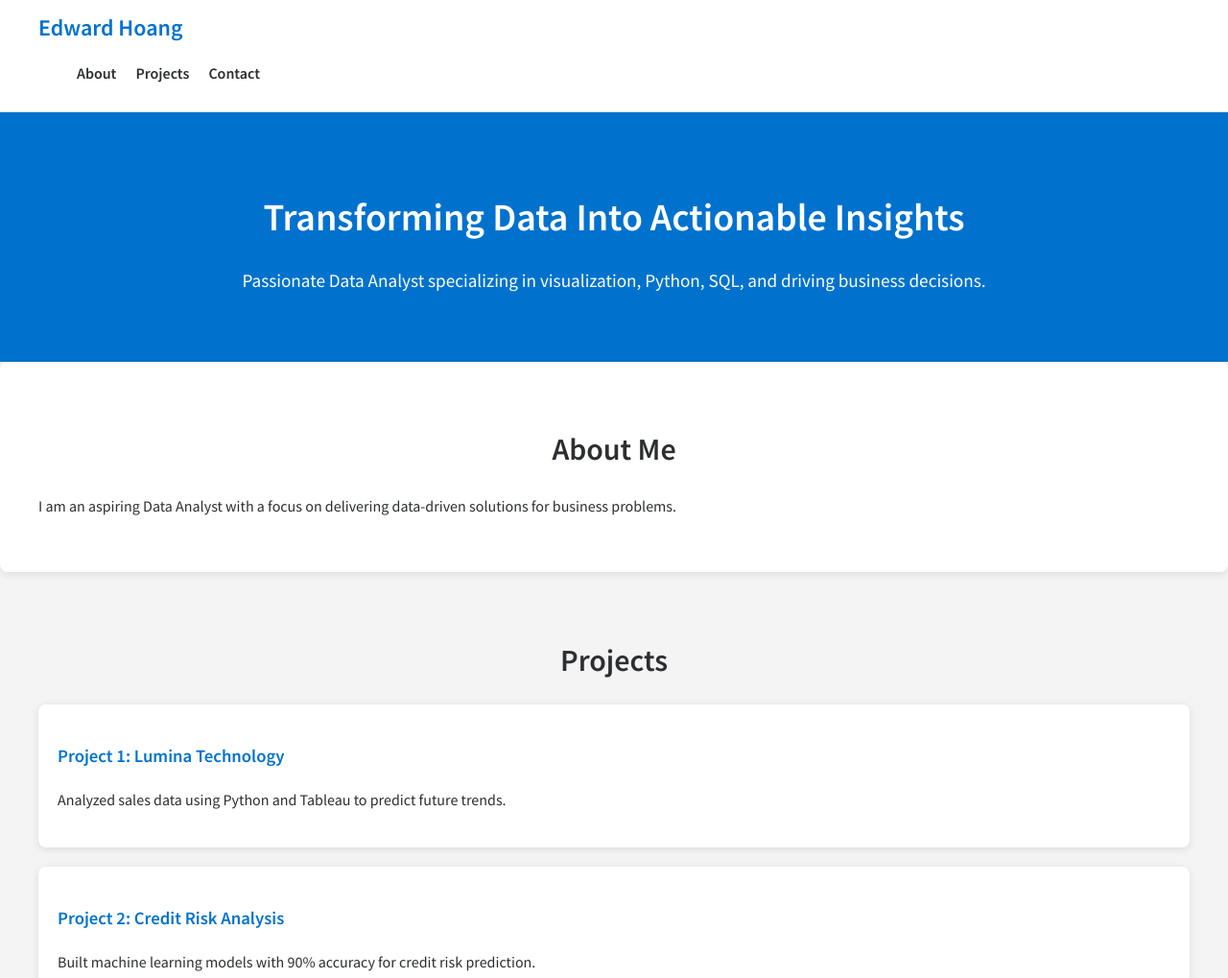
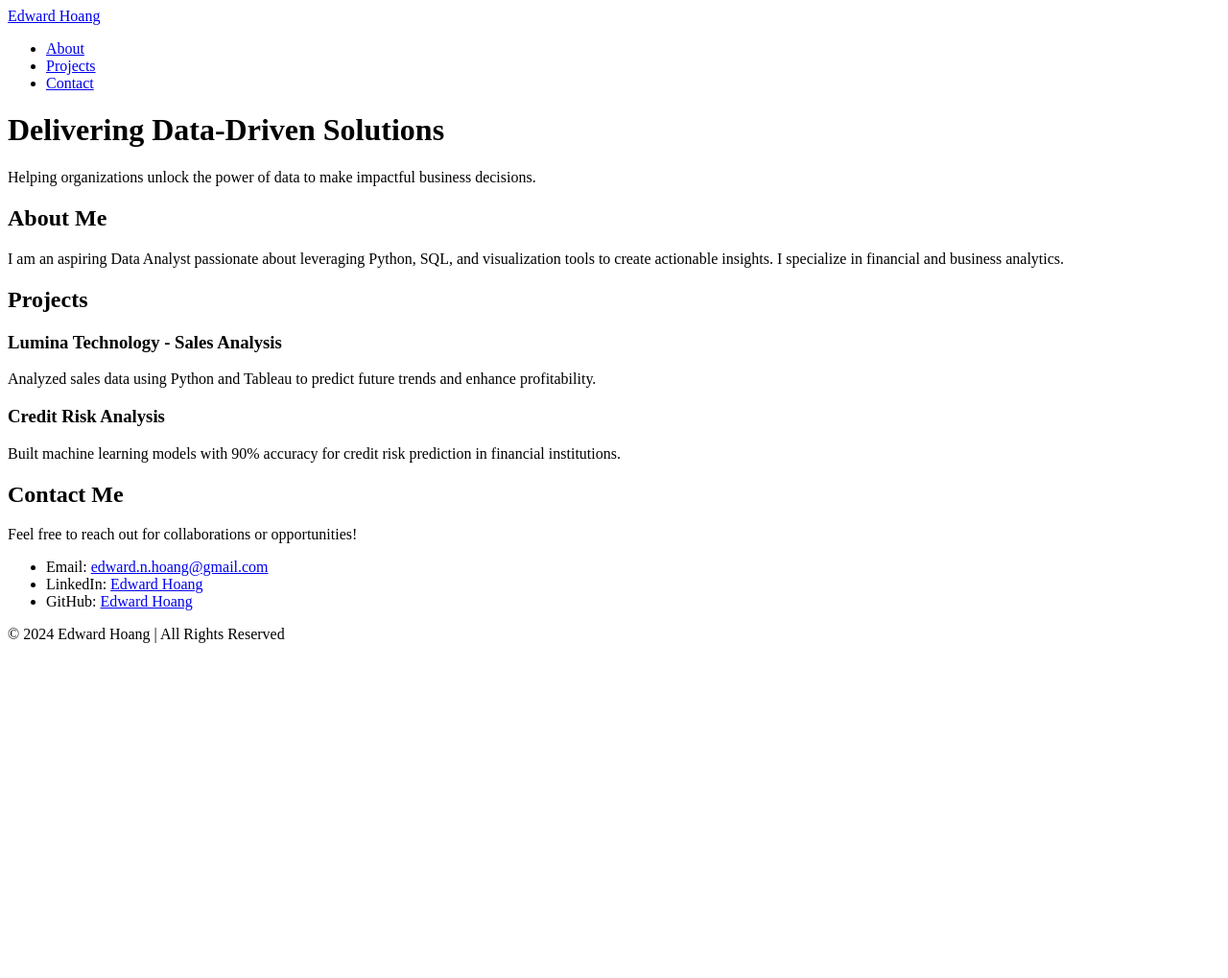
Before and after one commit to EdwardJHoang/EdwardJHoang.github.io, a plain HTML site: page index.html in a window 1280 px wide. Shown: the top 1019 px of the page at 96% size. After the commit the page ends 800 px from the top, so only its background shows below. Drawn offline with Linux system fonts and the light colour scheme.

Commit message:
Update index.html

```diff
--- a/index.html
+++ b/index.html
@@ -3,15 +3,15 @@
 <head>
     <meta charset="UTF-8">
     <meta name="viewport" content="width=device-width, initial-scale=1.0">
-    <meta name="description" content="Edward Hoang's Portfolio showcasing projects in Data Analysis and Visualization.">
+    <meta name="description" content="Edward Hoang's professional portfolio showcasing expertise in data analysis, visualization, and predictive modeling.">
     <title>Edward Hoang | Portfolio</title>
-    <link rel="stylesheet" href="style.css">
     <link href="https://fonts.googleapis.com/css2?family=Source+Sans+Pro:wght@400;600&display=swap" rel="stylesheet">
 </head>
 <body>
-    <!-- Navigation -->
-    <nav class="navbar">
+    <!-- Navigation Bar -->
+    <nav>
         <div class="container">
+            <div class="navbar">
                 <a href="#" class="logo">Edward Hoang</a>
                 <ul class="nav-links">
                     <li><a href="#about">About</a></li>
@@ -19,13 +19,16 @@
                     <li><a href="#contact">Contact</a></li>
                 </ul>
             </div>
+        </div>
     </nav>
 
     <!-- Hero Section -->
     <header class="hero">
         <div class="container">
-            <h1>Transforming Data Into Actionable Insights</h1>
-            <p>Passionate Data Analyst specializing in visualization, Python, SQL, and driving business decisions.</p>
+            <div class="hero-content">
+                <h1>Delivering Data-Driven Solutions</h1>
+                <p>Helping organizations unlock the power of data to make impactful business decisions.</p>
+            </div>
         </div>
     </header>
 
@@ -33,7 +36,7 @@
     <section id="about" class="about">
         <div class="container">
             <h2>About Me</h2>
-            <p>I am an aspiring Data Analyst with a focus on delivering data-driven solutions for business problems.</p>
+            <p>I am an aspiring Data Analyst passionate about leveraging Python, SQL, and visualization tools to create actionable insights. I specialize in financial and business analytics.</p>
         </div>
     </section>
 
@@ -41,13 +44,13 @@
     <section id="projects" class="projects">
         <div class="container">
             <h2>Projects</h2>
-            <div class="project-card">
-                <h3>Project 1: Lumina Technology</h3>
-                <p>Analyzed sales data using Python and Tableau to predict future trends.</p>
+            <div class="project">
+                <h3>Lumina Technology - Sales Analysis</h3>
+                <p>Analyzed sales data using Python and Tableau to predict future trends and enhance profitability.</p>
             </div>
-            <div class="project-card">
-                <h3>Project 2: Credit Risk Analysis</h3>
-                <p>Built machine learning models with 90% accuracy for credit risk prediction.</p>
+            <div class="project">
+                <h3>Credit Risk Analysis</h3>
+                <p>Built machine learning models with 90% accuracy for credit risk prediction in financial institutions.</p>
             </div>
         </div>
     </section>
@@ -65,6 +68,7 @@
         </div>
     </section>
 
+    <!-- Footer -->
     <footer>
         <div class="container">
             <p>&copy; 2024 Edward Hoang | All Rights Reserved</p>
```
Lines whose indentation alone changed are shown as unchanged.
